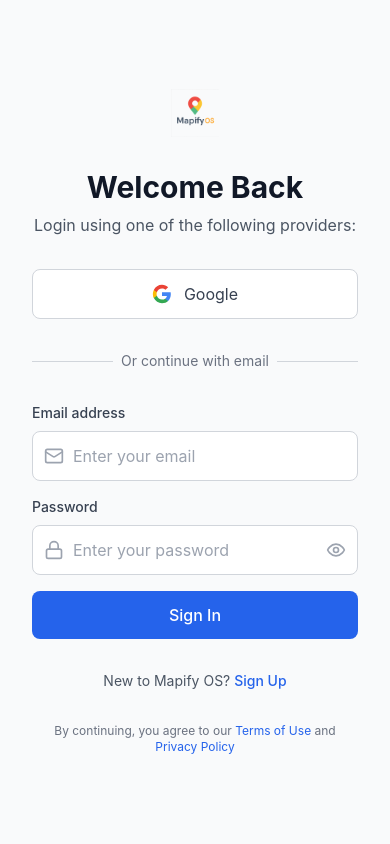
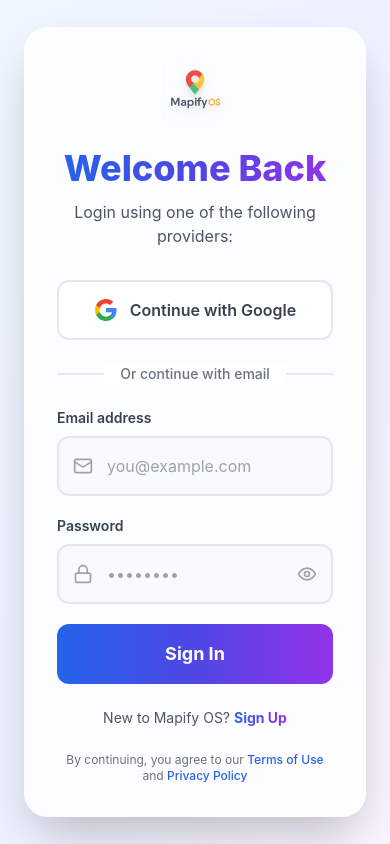
Before and after one commit to Aditya-Karmalkar/MapifyOS, a React (Create React App) app: page /login in a window 390 px wide. Built offline with nearby package versions, Linux system fonts and the light colour scheme; no server answers; the HTML template or start-up script is replaced by a standard one.

Commit message:
signin and signup page ui is improved

```diff
--- a/src/components/Login.js
+++ b/src/components/Login.js
@@ -9,7 +9,9 @@
   const [isLogin, setIsLogin] = useState(true);
   const [email, setEmail] = useState('');
   const [password, setPassword] = useState('');
+  const [confirmPassword, setConfirmPassword] = useState('');
   const [showPassword, setShowPassword] = useState(false);
+  const [showConfirmPassword, setShowConfirmPassword] = useState(false);
   const [loading, setLoading] = useState(false);
   const [error, setError] = useState('');
 
@@ -25,6 +27,20 @@
     e.preventDefault();
     setLoading(true);
     setError('');
+
+    // Validate password match for sign up
+    if (!isLogin && password !== confirmPassword) {
+      setError('Passwords do not match. Please make sure both passwords are identical.');
+      setLoading(false);
+      return;
+    }
+
+    // Validate password length
+    if (!isLogin && password.length < 6) {
+      setError('Password must be at least 6 characters long.');
+      setLoading(false);
+      return;
+    }
 
     try {
       let userCredential;
@@ -54,68 +70,70 @@
   };
 
   return (
-    <div className="min-h-screen flex">
-      {/* Left Side - Map Image */}
+    <div className="min-h-screen flex bg-gradient-to-br from-blue-50 via-indigo-50 to-purple-50">
+      {/* Left Side - Map Image with Enhanced Design */}
       <div className="hidden lg:flex lg:w-1/2 relative overflow-hidden">
-        <div className="absolute inset-0 bg-black bg-opacity-40"></div>
+        <div className="absolute inset-0 bg-gradient-to-br from-blue-900/60 via-indigo-900/50 to-purple-900/60"></div>
         <div
           className="w-full h-full bg-cover bg-center"
           style={{
             backgroundImage: `url('/Map.png')`
           }}
         >
-          <div className="relative z-10 flex flex-col justify-center h-full px-12 text-black">
-            <div className="mb-2">
+          <div className="relative z-10 flex flex-col justify-center h-full px-12 text-white">
+            <div className="mb-6 animate-fade-in">
               <img
                 src="/Logo_transparent.png"
                 alt="Mapify OS Logo"
-                className="h-24 w-auto mb-2"
+                className="h-28 w-auto mb-4 drop-shadow-2xl"
               />
             </div>
-            <h1 className="text-4xl font-bold mb-6 leading-tight">
+            <h1 className="text-5xl font-extrabold mb-6 leading-tight drop-shadow-lg animate-slide-up">
               Explore the World with
-              <span className="block text-transparent bg-clip-text bg-gradient-to-r from-yellow-400 to-orange-500">
+              <span className="block text-transparent bg-clip-text bg-gradient-to-r from-yellow-300 via-orange-400 to-pink-500 mt-2">
                 Open Source Maps
               </span>
             </h1>
-            <p className="text-xl text-white mb-8 leading-relaxed">
+            <p className="text-xl text-gray-100 mb-10 leading-relaxed drop-shadow-md max-w-lg">
               The open, customizable alternative to Google Maps with built-in authentication and developer APIs.
             </p>
-            <div className="space-y-4">
-              <div className="flex items-center space-x-3">
-                <div className="w-2 h-2 bg-green-500 rounded-full"></div>
-                <span className="text-yellow-400">Multiple map layers (Terrain, Satellite, Dark)</span>
+            <div className="space-y-5">
+              <div className="flex items-center space-x-4 backdrop-blur-sm bg-white/10 p-3 rounded-lg transform transition-all hover:scale-105">
+                <div className="w-3 h-3 bg-green-400 rounded-full animate-pulse shadow-lg shadow-green-400/50"></div>
+                <span className="text-white font-medium">Multiple map layers (Terrain, Satellite, Dark)</span>
               </div>
-              <div className="flex items-center space-x-3">
-                <div className="w-2 h-2 bg-green-500 rounded-full"></div>
-                <span className="text-yellow-400">Smart search for nearby locations</span>
+              <div className="flex items-center space-x-4 backdrop-blur-sm bg-white/10 p-3 rounded-lg transform transition-all hover:scale-105">
+                <div className="w-3 h-3 bg-blue-400 rounded-full animate-pulse shadow-lg shadow-blue-400/50"></div>
+                <span className="text-white font-medium">Smart search for nearby locations</span>
               </div>
-              <div className="flex items-center space-x-3">
-                <div className="w-2 h-2 bg-green-500 rounded-full"></div>
-                <span className="text-yellow-400">Developer-friendly API access</span>
+              <div className="flex items-center space-x-4 backdrop-blur-sm bg-white/10 p-3 rounded-lg transform transition-all hover:scale-105">
+                <div className="w-3 h-3 bg-purple-400 rounded-full animate-pulse shadow-lg shadow-purple-400/50"></div>
+                <span className="text-white font-medium">Developer-friendly API access</span>
               </div>
             </div>
           </div>
         </div>
       </div>
 
-      {/* Right Side - Login Form */}
-      <div className="w-full lg:w-1/2 flex items-center justify-center p-8 bg-gray-50">
-        <div className="max-w-md w-full space-y-8">
+      {/* Right Side - Enhanced Login Form */}
+      <div className="w-full lg:w-1/2 flex items-center justify-center p-6 lg:p-12">
+        <div className="max-w-md w-full">
+          {/* Glassmorphism Card */}
+          <div className="backdrop-blur-xl bg-white/80 shadow-2xl rounded-3xl p-8 lg:p-10 border border-white/20">
             {/* Mobile Logo */}
-          <div className="lg:hidden text-center">
+            <div className="lg:hidden text-center mb-6">
               <img
                 src="/Logo_transparent.png"
                 alt="Mapify OS Logo"
-              className="h-12 w-auto mx-auto mb-4"
+                className="h-16 w-auto mx-auto mb-2 drop-shadow-lg"
               />
             </div>
 
-          <div className="text-center lg:text-left">
-            <h2 className="text-3xl font-bold text-gray-900 mb-2">
+            <div className="text-center mb-8">
+              <h2 className="text-4xl font-extrabold bg-gradient-to-r from-blue-600 via-indigo-600 to-purple-600 bg-clip-text text-transparent mb-3">
                 {isLogin ? 'Welcome Back' : 'Get Started'}
               </h2>
-            <p className="text-gray-600">
+              <p className="text-gray-600 text-base">
                 {isLogin
                   ? 'Login using one of the following providers:'
                   : 'Create your account to start exploring:'
@@ -123,117 +141,188 @@
               </p>
             </div>
 
-          {/* OAuth Buttons */}
-          <div className="space-y-3">
+            {/* Enhanced OAuth Button */}
+            <div className="mb-6">
               <button
                 onClick={handleGoogleAuth}
                 disabled={loading}
-              className="w-full flex items-center justify-center px-4 py-3 border border-gray-300 rounded-lg text-gray-700 bg-white hover:bg-gray-50 focus:outline-none focus:ring-2 focus:ring-offset-2 focus:ring-primary-500 disabled:opacity-50 disabled:cursor-not-allowed transition-colors"
+                className="w-full flex items-center justify-center px-6 py-4 border-2 border-gray-200 rounded-xl text-gray-700 bg-white hover:bg-gray-50 hover:border-blue-400 hover:shadow-lg focus:outline-none focus:ring-4 focus:ring-blue-300 disabled:opacity-50 disabled:cursor-not-allowed transition-all duration-300 font-semibold transform hover:scale-[1.02] active:scale-[0.98]"
               >
-              <svg className="w-5 h-5 mr-3" viewBox="0 0 24 24">
+                <svg className="w-6 h-6 mr-3" viewBox="0 0 24 24">
                   <path fill="#4285F4" d="M22.56 12.25c0-.78-.07-1.53-.2-2.25H12v4.26h5.92c-.26 1.37-1.04 2.53-2.21 3.31v2.77h3.57c2.08-1.92 3.28-4.74 3.28-8.09z"/>
                   <path fill="#34A853" d="M12 23c2.97 0 5.46-.98 7.28-2.66l-3.57-2.77c-.98.66-2.23 1.06-3.71 1.06-2.86 0-5.29-1.93-6.16-4.53H2.18v2.84C3.99 20.53 7.7 23 12 23z"/>
                   <path fill="#FBBC05" d="M5.84 14.09c-.22-.66-.35-1.36-.35-2.09s.13-1.43.35-2.09V7.07H2.18C1.43 8.55 1 10.22 1 12s.43 3.45 1.18 4.93l2.85-2.22.81-.62z"/>
                   <path fill="#EA4335" d="M12 5.38c1.62 0 3.06.56 4.21 1.64l3.15-3.15C17.45 2.09 14.97 1 12 1 7.7 1 3.99 3.47 2.18 7.07l3.66 2.84c.87-2.6 3.3-4.53 6.16-4.53z"/>
                 </svg>
-              Google
+                Continue with Google
               </button>
-
-            {/* <button
-              disabled={loading}
-              className="w-full flex items-center justify-center px-4 py-3 border border-gray-300 rounded-lg text-gray-700 bg-white hover:bg-gray-50 focus:outline-none focus:ring-2 focus:ring-offset-2 focus:ring-gray-500 disabled:opacity-50 disabled:cursor-not-allowed transition-colors"
-            >
-              <Github className="w-5 h-5 mr-3" />
-              GitHub
-            </button> */}
             </div>
 
-          <div className="relative">
+            <div className="relative mb-6">
               <div className="absolute inset-0 flex items-center">
-              <div className="w-full border-t border-gray-300" />
+                <div className="w-full border-t-2 border-gray-200" />
               </div>
               <div className="relative flex justify-center text-sm">
-              <span className="px-2 bg-gray-50 text-gray-500">Or continue with email</span>
+                <span className="px-4 bg-white text-gray-500 font-medium">Or continue with email</span>
               </div>
             </div>
 
             {error && (
-            <div className="p-3 bg-red-50 border border-red-200 rounded-lg">
-              <p className="text-sm text-red-600">{error}</p>
+              <div className="mb-6 p-4 bg-red-50 border-l-4 border-red-500 rounded-lg animate-shake">
+                <p className="text-sm text-red-700 font-medium">{error}</p>
               </div>
             )}
 
-          <form onSubmit={handleEmailAuth} className="space-y-4">
+            <form onSubmit={handleEmailAuth} className="space-y-5">
               <div>
-              <label className="block text-sm font-medium text-gray-700 mb-2">
+                <label className="block text-sm font-semibold text-gray-700 mb-2">
                   Email address
                 </label>
-              <div className="relative">
-                <Mail className="absolute left-3 top-1/2 transform -translate-y-1/2 h-5 w-5 text-gray-400" />
+                <div className="relative group">
+                  <Mail className="absolute left-4 top-1/2 transform -translate-y-1/2 h-5 w-5 text-gray-400 group-focus-within:text-blue-500 transition-colors" />
                   <input
                     type="email"
                     value={email}
                     onChange={(e) => setEmail(e.target.value)}
-                  className="w-full pl-10 pr-4 py-3 border border-gray-300 rounded-lg focus:outline-none focus:ring-2 focus:ring-primary-500 focus:border-transparent"
-                  placeholder="Enter your email"
+                    className="w-full pl-12 pr-4 py-4 border-2 border-gray-200 bg-gray-50 rounded-xl focus:outline-none focus:ring-4 focus:ring-blue-200 focus:border-blue-500 focus:bg-white transition-all duration-300 placeholder-gray-400"
+                    placeholder="you@example.com"
                     required
                   />
                 </div>
               </div>
 
               <div>
-              <label className="block text-sm font-medium text-gray-700 mb-2">
+                <label className="block text-sm font-semibold text-gray-700 mb-2">
                   Password
                 </label>
-              <div className="relative">
-                <Lock className="absolute left-3 top-1/2 transform -translate-y-1/2 h-5 w-5 text-gray-400" />
+                <div className="relative group">
+                  <Lock className="absolute left-4 top-1/2 transform -translate-y-1/2 h-5 w-5 text-gray-400 group-focus-within:text-blue-500 transition-colors" />
                   <input
                     type={showPassword ? 'text' : 'password'}
                     value={password}
                     onChange={(e) => setPassword(e.target.value)}
-                  className="w-full pl-10 pr-10 py-3 border border-gray-300 rounded-lg focus:outline-none focus:ring-2 focus:ring-primary-500 focus:border-transparent"
-                  placeholder="Enter your password"
+                    className="w-full pl-12 pr-12 py-4 border-2 border-gray-200 bg-gray-50 rounded-xl focus:outline-none focus:ring-4 focus:ring-blue-200 focus:border-blue-500 focus:bg-white transition-all duration-300 placeholder-gray-400"
+                    placeholder="••••••••"
                     required
                   />
                   <button
                     type="button"
                     onClick={() => setShowPassword(!showPassword)}
-                  className="absolute right-3 top-1/2 transform -translate-y-1/2 text-gray-400 hover:text-gray-600"
+                    className="absolute right-4 top-1/2 transform -translate-y-1/2 text-gray-400 hover:text-blue-600 transition-colors focus:outline-none"
                   >
                     {showPassword ? <EyeOff className="h-5 w-5" /> : <Eye className="h-5 w-5" />}
                   </button>
                 </div>
               </div>
 
+              {/* Confirm Password Field - Only shown during Sign Up */}
+              {!isLogin && (
+                <div>
+                  <label className="block text-sm font-semibold text-gray-700 mb-2">
+                    Confirm Password
+                  </label>
+                  <div className="relative group">
+                    <Lock className="absolute left-4 top-1/2 transform -translate-y-1/2 h-5 w-5 text-gray-400 group-focus-within:text-blue-500 transition-colors" />
+                    <input
+                      type={showConfirmPassword ? 'text' : 'password'}
+                      value={confirmPassword}
+                      onChange={(e) => setConfirmPassword(e.target.value)}
+                      className="w-full pl-12 pr-12 py-4 border-2 border-gray-200 bg-gray-50 rounded-xl focus:outline-none focus:ring-4 focus:ring-blue-200 focus:border-blue-500 focus:bg-white transition-all duration-300 placeholder-gray-400"
+                      placeholder="••••••••"
+                      required
+                    />
+                    <button
+                      type="button"
+                      onClick={() => setShowConfirmPassword(!showConfirmPassword)}
+                      className="absolute right-4 top-1/2 transform -translate-y-1/2 text-gray-400 hover:text-blue-600 transition-colors focus:outline-none"
+                    >
+                      {showConfirmPassword ? <EyeOff className="h-5 w-5" /> : <Eye className="h-5 w-5" />}
+                    </button>
+                  </div>
+                  {/* Password match indicator */}
+                  {confirmPassword && (
+                    <p className={`text-xs mt-2 font-medium ${password === confirmPassword ? 'text-green-600' : 'text-red-600'}`}>
+                      {password === confirmPassword ? '✓ Passwords match' : '✗ Passwords do not match'}
+                    </p>
+                  )}
+                </div>
+              )}
+
               <button
                 type="submit"
                 disabled={loading}
-              className="w-full bg-primary-600 text-white py-3 px-4 rounded-lg hover:bg-primary-700 focus:outline-none focus:ring-2 focus:ring-primary-500 focus:ring-offset-2 disabled:opacity-50 disabled:cursor-not-allowed transition-colors font-medium"
+                className="w-full bg-gradient-to-r from-blue-600 via-indigo-600 to-purple-600 text-white py-4 px-6 rounded-xl hover:shadow-2xl focus:outline-none focus:ring-4 focus:ring-purple-300 disabled:opacity-50 disabled:cursor-not-allowed transition-all duration-300 font-bold text-lg transform hover:scale-[1.02] active:scale-[0.98] hover:from-blue-700 hover:via-indigo-700 hover:to-purple-700"
               >
-              {loading ? 'Please wait...' : (isLogin ? 'Sign In' : 'Create Account')}
+                {loading ? (
+                  <span className="flex items-center justify-center">
+                    <svg className="animate-spin -ml-1 mr-3 h-5 w-5 text-white" xmlns="http://www.w3.org/2000/svg" fill="none" viewBox="0 0 24 24">
+                      <circle className="opacity-25" cx="12" cy="12" r="10" stroke="currentColor" strokeWidth="4"></circle>
+                      <path className="opacity-75" fill="currentColor" d="M4 12a8 8 0 018-8V0C5.373 0 0 5.373 0 12h4zm2 5.291A7.962 7.962 0 014 12H0c0 3.042 1.135 5.824 3 7.938l3-2.647z"></path>
+                    </svg>
+                    Please wait...
+                  </span>
+                ) : (
+                  isLogin ? 'Sign In' : 'Create Account'
+                )}
               </button>
             </form>
 
-          <div className="text-center">
+            <div className="text-center mt-6">
               <p className="text-sm text-gray-600">
                 {isLogin ? "New to Mapify OS? " : "Already have an account? "}
                 <button
-                onClick={() => setIsLogin(!isLogin)}
-                className="font-medium text-primary-600 hover:text-primary-500 focus:outline-none focus:underline transition-colors"
+                  onClick={() => {
+                    setIsLogin(!isLogin);
+                    setError('');
+                    setConfirmPassword('');
+                  }}
+                  className="font-bold text-transparent bg-clip-text bg-gradient-to-r from-blue-600 to-purple-600 hover:from-blue-700 hover:to-purple-700 focus:outline-none focus:underline transition-all"
                 >
                   {isLogin ? 'Sign Up' : 'Sign In'}
                 </button>
               </p>
             </div>
 
-          <div className="text-center text-xs text-gray-500">
+            <div className="text-center text-xs text-gray-500 mt-6">
               By continuing, you agree to our{' '}
-            <Link to="/terms" className="text-primary-600 hover:text-primary-500">Terms of Use</Link>
+              <Link to="/terms" className="text-blue-600 hover:text-blue-700 font-medium hover:underline">Terms of Use</Link>
               {' '}and{' '}
-            <Link to="/privacy" className="text-primary-600 hover:text-primary-500">Privacy Policy</Link>
+              <Link to="/privacy" className="text-blue-600 hover:text-blue-700 font-medium hover:underline">Privacy Policy</Link>
             </div>
           </div>
         </div>
+      </div>
+
+      <style jsx>{`
+        @keyframes fade-in {
+          from { opacity: 0; }
+          to { opacity: 1; }
+        }
+        @keyframes slide-up {
+          from {
+            opacity: 0;
+            transform: translateY(20px);
+          }
+          to {
+            opacity: 1;
+            transform: translateY(0);
+          }
+        }
+        @keyframes shake {
+          0%, 100% { transform: translateX(0); }
+          25% { transform: translateX(-5px); }
+          75% { transform: translateX(5px); }
+        }
+        .animate-fade-in {
+          animation: fade-in 1s ease-out;
+        }
+        .animate-slide-up {
+          animation: slide-up 0.8s ease-out;
+        }
+        .animate-shake {
+          animation: shake 0.4s ease-in-out;
+        }
+      `}</style>
     </div>
   );
 };
```
Also changed, not shown: 1 other file (tests, documents, lock files or other folders). Lines whose indentation alone changed are shown as unchanged.
